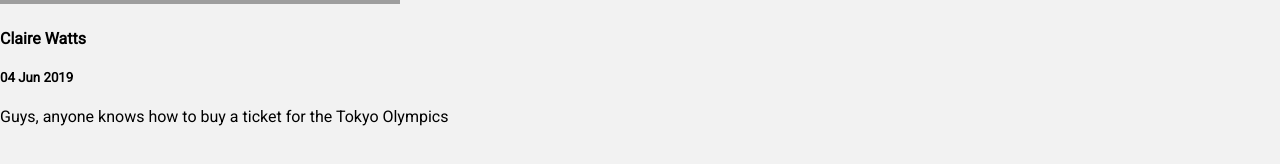
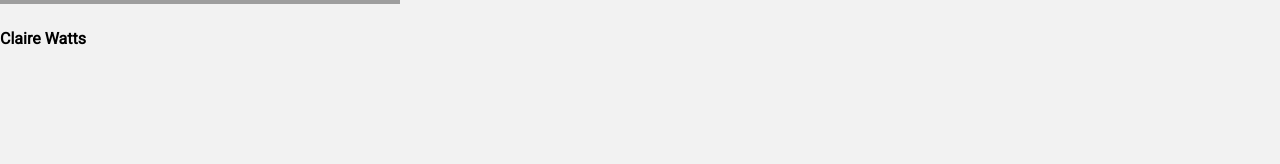
Before and after one commit to Wenderson-P/Facebook-Interface, a React app: page / in a window 1280 px wide. Shown: the part 358-522 px from the top of the page. Built offline with nearby package versions, Linux system fonts and the light colour scheme; grey boxes are pictures that could not be loaded.

Commit message:
Adding date and content params in Post Header

```diff
--- a/src/components/Post/Post.js
+++ b/src/components/Post/Post.js
@@ -4,11 +4,7 @@
 export default function Post({ key, data }) {
   return (
     <div>
-      <PostHeader author={data.author} />
-      <h5>{data.date}</h5>
-      <div>
-        {data.content}
-      </div>
+      <PostHeader author={data.author} date={data.date} />
     </div>
   );
 }
```
